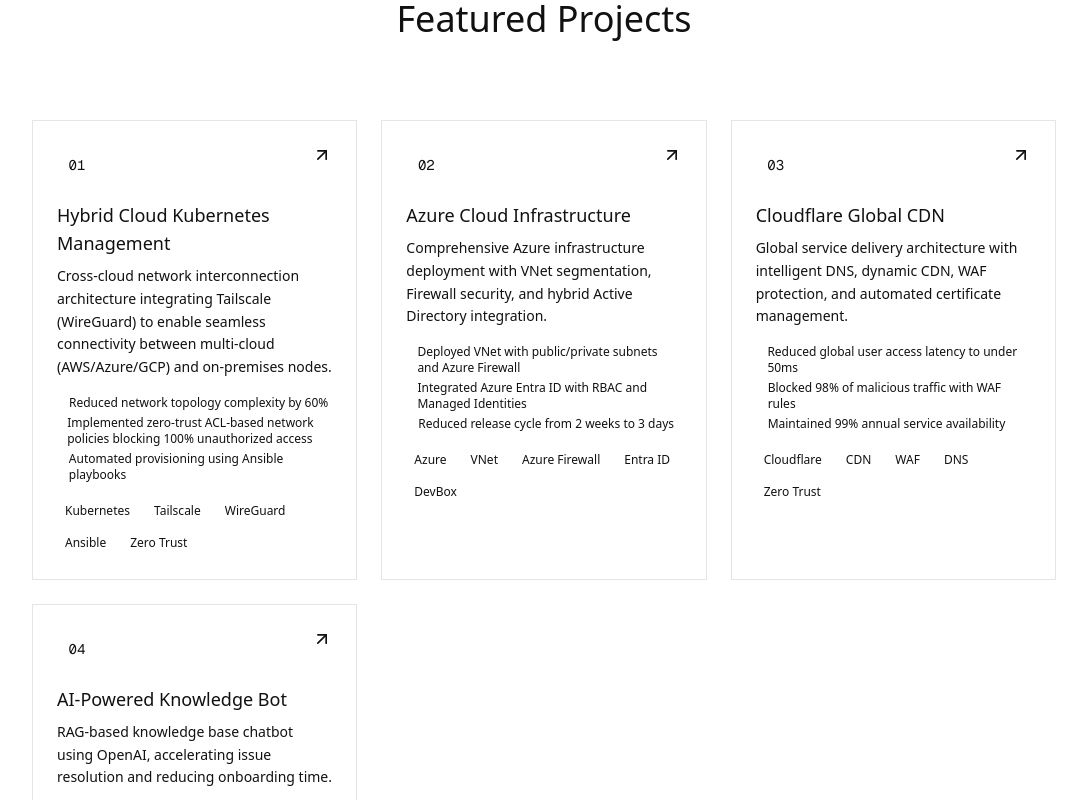
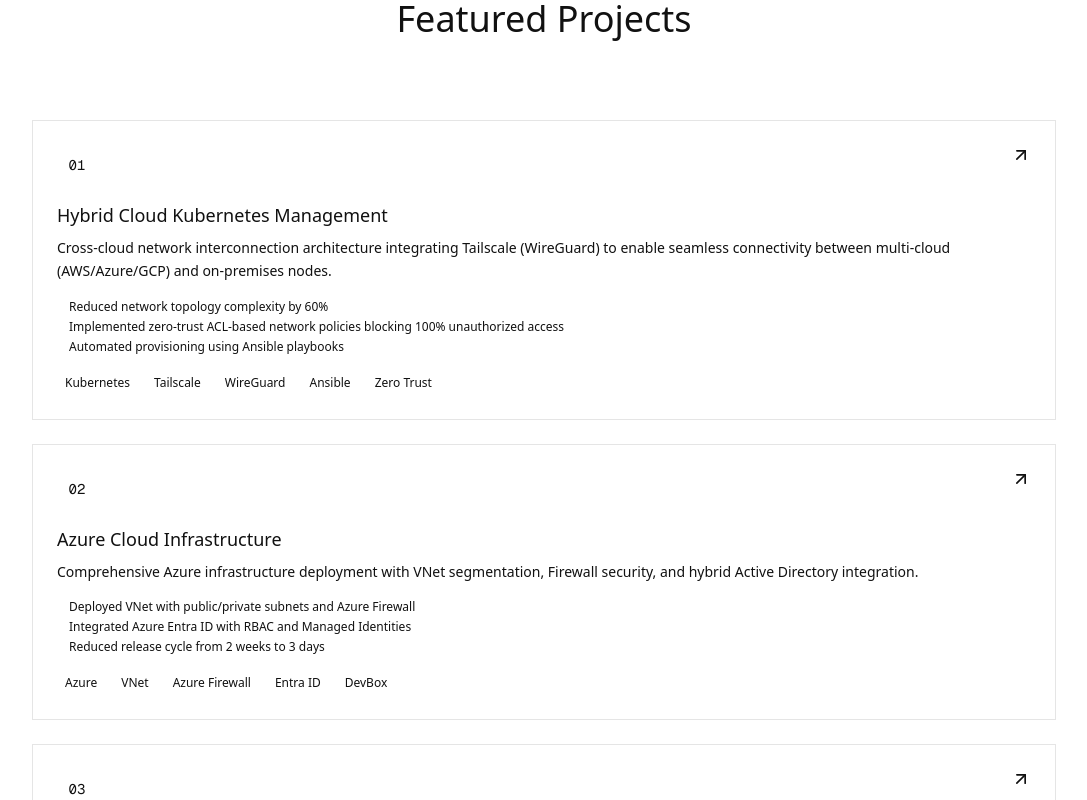
Before and after one commit to Winson-030/resume, a Next.js app: page /en in a window 1280 px wide. Shown: the part 4640-5440 px from the top of the page, without its empty margins (96-1183 px from the left). Built offline with nearby package versions, Linux system fonts and the light colour scheme.

Commit message:
feat: implement card grid for projects section

```diff
--- a/src/app/ui/components/ProjectCard.tsx
+++ b/src/app/ui/components/ProjectCard.tsx
@@ -86,7 +86,7 @@ interface ProjectGridProps {
 
 export function ProjectGrid({ projects }: ProjectGridProps) {
   return (
-    <div className="grid grid-cols-1 md:grid-cols-2 lg:grid-cols-3 gap-6">
+    <div className="grid grid-cols-1 md:grid-cols-1 lg:grid-cols-1 gap-6">
       {projects.map((project, index) => (
         <ProjectCard key={project.name} project={project} index={index} />
       ))}
```
